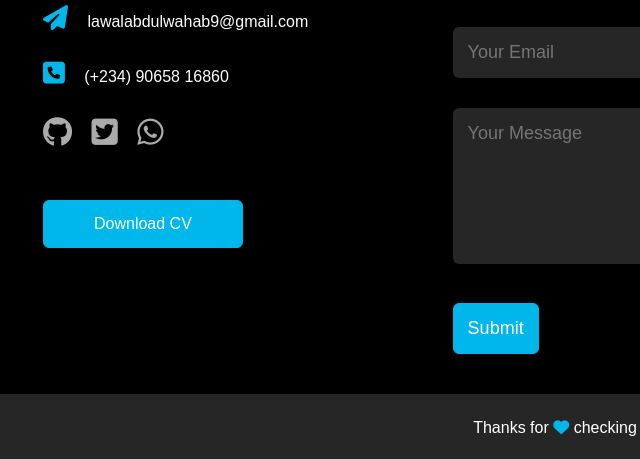
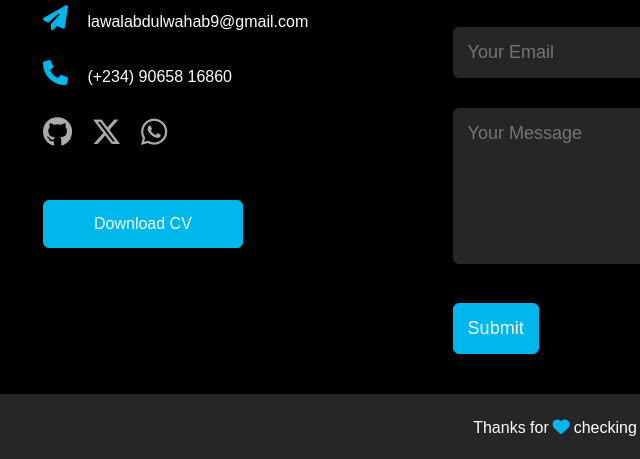
Before and after one commit to Wahab019/Portfolio-Website, a plain HTML site: page index.html in a window 1280 px wide. Shown: the part 2739-3198 px from the top of the page, 85-725 px from the left. Drawn offline with Linux system fonts and the light colour scheme.

Commit message:
portfolio-update

```diff
--- a/index.html
+++ b/index.html
@@ -145,10 +145,10 @@
                 <div class="contact-left">
                     <h1 class="sub-title">Contact Me</h1>
                     <p><i class="fas fa-paper-plane"></i> lawalabdulwahab9@gmail.com</p>
-                    <p><i class="fa-solid fa-square-phone"></i> (+234) 90658 16860</p>
+                    <p><i class="fa-solid fa-phone"></i> (+234) 90658 16860</p>
                     <div class="social-icons">
                         <a href="http://github.com/Wahab019"><i class="fa-brands fa-github"></i></a>
-                        <a href="http://twitter.com/theboyAA"><i class="fab fa-twitter-square"></i></a>
+                        <a href="http://twitter.com/theboyAA"><i class="fa-brands fa-x-twitter"></i></a>
                         <a href="https://wa.link/hwrz2a"><i class="fa-brands fa-whatsapp"></i></a>
                     </div>
                     <a href="images/my-cv.pdf" download class="btn btn2">Download CV</a>
@@ -165,7 +165,7 @@
             </div>
         </div>
         <div class="copyright">
-            <p>Thanks for <i class="fa-solid fa-heart"></i> checking</p>
+            <p>Thanks for <i class="fa-solid fa-heart fa-beat" style="--fa-beat-scale: 2.0;"></i> checking</p>
         </div>
     </div>
 
```
